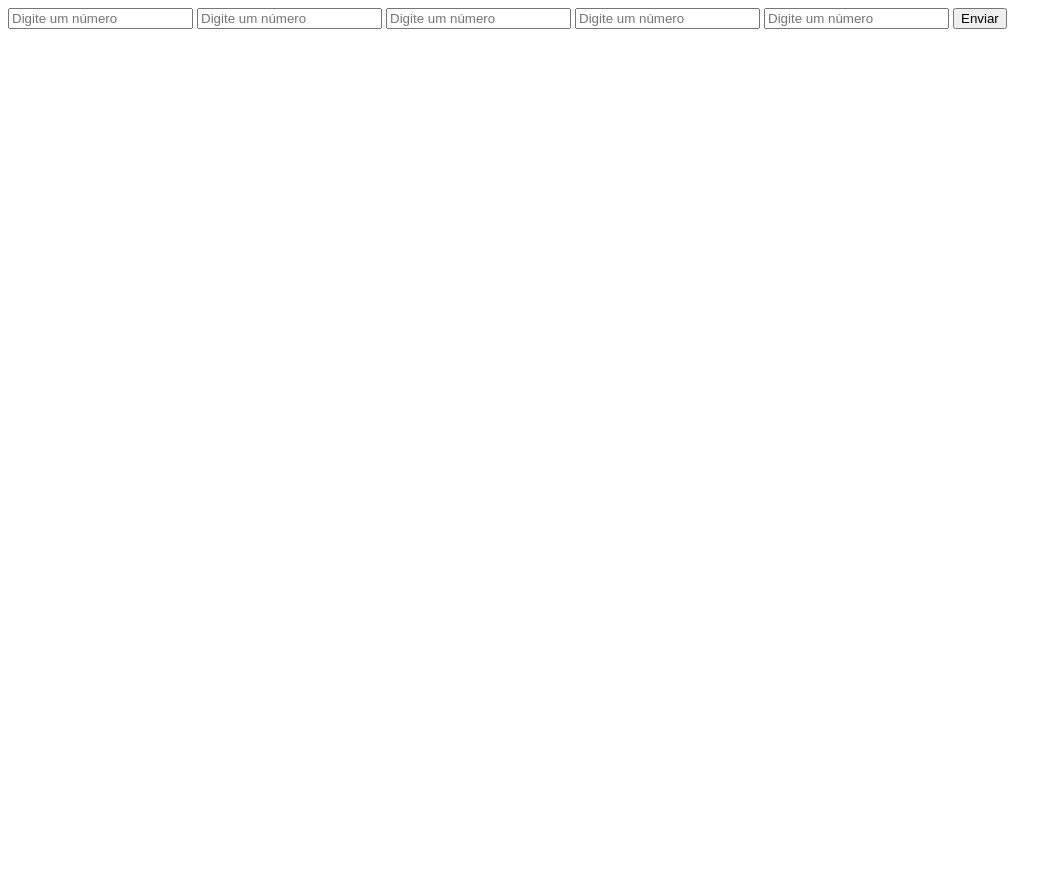
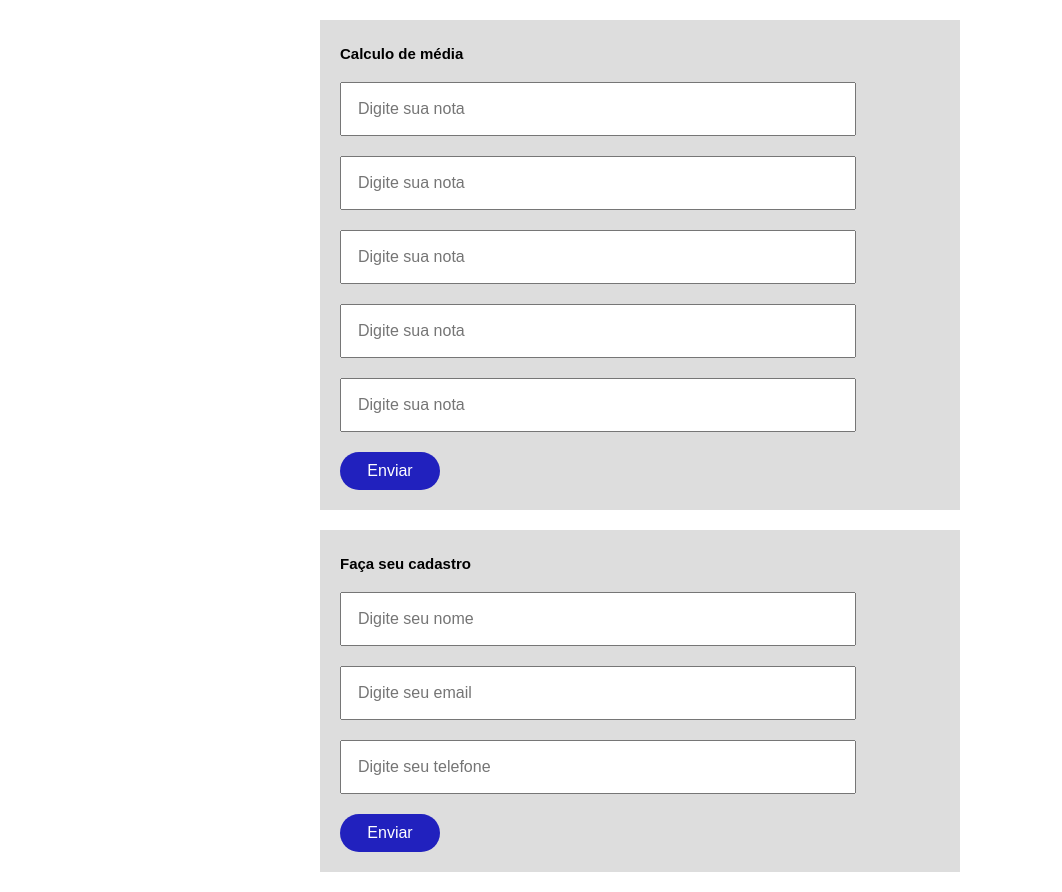
Before and after one commit to feasantos/JS-e-APIs, a plain HTML site: page index.html in a window 1280 px wide. Shown: the whole page, without its empty margins (0-1062 px from the left). Before the commit the page ends 800 px from the top, so only its background shows below. Drawn offline with Linux system fonts and the light colour scheme.

Commit message:
Alteração no código

```diff
--- a/css/style.css
+++ b/css/style.css
@@ -1,4 +1,44 @@
+
+html{
+    font-size: 62.5%;
+    font-family: Arial, Helvetica, sans-serif;
+}
+.container{
+    max-width: 1200px;
+    margin:0 auto;
+}
+
+form{
+    background: #ddd;
+    padding: 20px;
+    display: block;
+    margin: 20px auto;
+    width: 50%;
+}
+h2 {
+    margin-bottom: 2rem;
+    margin-top: 0.5rem;
+
+}
 input, button{
     display: block;
-    margin: 10px;
+    margin-bottom: 20px;
+    font-size: 1.6rem;
 }
+input{
+    width: 80%;
+    padding: 1.6rem;
+}
+button{
+    border: 0 none;
+    border-radius: 2rem;
+    color:#fff;
+    background-color: #2121be;
+    width: 10rem;
+    padding: 1rem 2rem;
+    cursor: pointer;
+    margin-bottom: 0;
+}
+button:hover{
+    background-color: #4545c2;
+}
--- a/index.html
+++ b/index.html
@@ -6,22 +6,31 @@
     <meta name="viewport" content="width=device-width, initial-scale=1.0" />
     <title>Javascript</title>
 
-    <link rel="stylesheet" href="/estilo.css" />
+    <link rel="stylesheet" href="/css/style.css"/>
   </head>
   <body>
     <div class="container">
       <form id="formulario-01">
-        <input type="text" placeholder="Digite um número" name="n1" />
-        <input type="text" placeholder="Digite um número" name="n2" />
-        <input type="text" placeholder="Digite um número" name="n3" />
-        <input type="text" placeholder="Digite um número" name="n4" />
-        <input type="text" placeholder="Digite um número" name="n5" />
+        <h2>Calculo de média</h2>
+        <input type="text" placeholder="Digite sua nota" name="n1" />
+        <input type="text" placeholder="Digite sua nota" name="n2" />
+        <input type="text" placeholder="Digite sua nota" name="n3" />
+        <input type="text" placeholder="Digite sua nota" name="n4" />
+        <input type="text" placeholder="Digite sua nota" name="n5" />
+        <button type="submit">Enviar</button>
+      </form>
+
+      <form id="formulario-02">
+        <h2>Faça seu cadastro</h2>
+        <input type="text" placeholder="Digite seu nome" name="nome" />
+        <input type="text" placeholder="Digite seu email" name="email" />
+        <input type="text" placeholder="Digite seu telefone" name="telefone" />
         <button type="submit">Enviar</button>
       </form>
 
       <div id="resultado"></div>
     </div>
 
-    <script type="text/javascript" src="./JavaScript/scripfunction.js"></script>
+    <script type="text/javascript" src="/scrip.js"></script>
   </body>
 </html>
--- a/scrip.js
+++ b/scrip.js
@@ -1,9 +1,9 @@
 
-function calcularMedia ( notas ){
+function calcularMedia(notas) {
 
     let soma = 0;
-    for ( c = 0; c < notas.length; c++){
-    soma += notas[c];
+    for (c = 0; c < notas.length; c++) {
+        soma += notas[c];
     }
 
     media = soma / notas.length;
@@ -13,54 +13,63 @@ function calcularMedia ( notas ){
 
 let media; // escopo global
 
-function aprovacao( notas ){
+function aprovacao(notas) {
 
     let media = calcularMedia(notas); // escopo da função
 
     let condicao = media >= 8 ? "Aprovado" : "Reprovado";
 
-    return "Média:" + media + ' - Resultado: ' + condicao;
+    return "Média: " + media + ' - Resultado: ' + condicao;
 
 }
 // Função Recursivas
 
-function contagemRegressiva (numero){
+function contagemRegressiva(numero) {
     console.log(numero);
 
     let proximoNumero = numero - 1;
 
-    if(proximoNumero > 0)
+    if (proximoNumero > 0)
         contagemRegressiva(proximoNumero);
 }
 
 // contagemRegressiva (50);
 
-document.addEventListener('submit', function(evento){
+/*
+* Formulario envio de dados para calculo da média
+*/
+document.getElementById('formulario-01').addEventListener('submit', function (evento) {
     evento.preventDefault();
     evento.stopPropagation();
 
-    let formulario = document.getElementById('formulario-01');
+        let dados = new FormData(this);
 
-    let dados = new FormData(formulario);
+        let notas = [];
 
-    let objeto = {};
+        for (let key of dados.keys()) {
 
-    let notas = [];
+            let numero = dados.get(key).match(/\d/) ? Number(dados.get(key)): 0; // É um numero
 
-    for(let key of dados.keys()){
-        objeto[key] = dados.get(key);
+        if (!isNaN(numero)) {
+            notas.push(numero);
+            }
+        }
 
 
-        // adiciona itens no array
-        notas.push(parseInt(dados.get(key)));
-    }
-
     console.log(notas);
-
-    console.log(objeto);
 
     texto = aprovacao(notas)
 
     document.getElementById('resultado').innerHTML = texto;
 
 });
+
+document.getElementsByName('input').addEventListener('focusout', function(event)){
+
+    event.preventDefault();
+
+    if(this.value == ''){
+        document.querySelector('.mensagem').innerHTML = "Verifique o preenchimento"
+        return false;
+    }
+}
```
Also changed, not shown: 1 other file.
